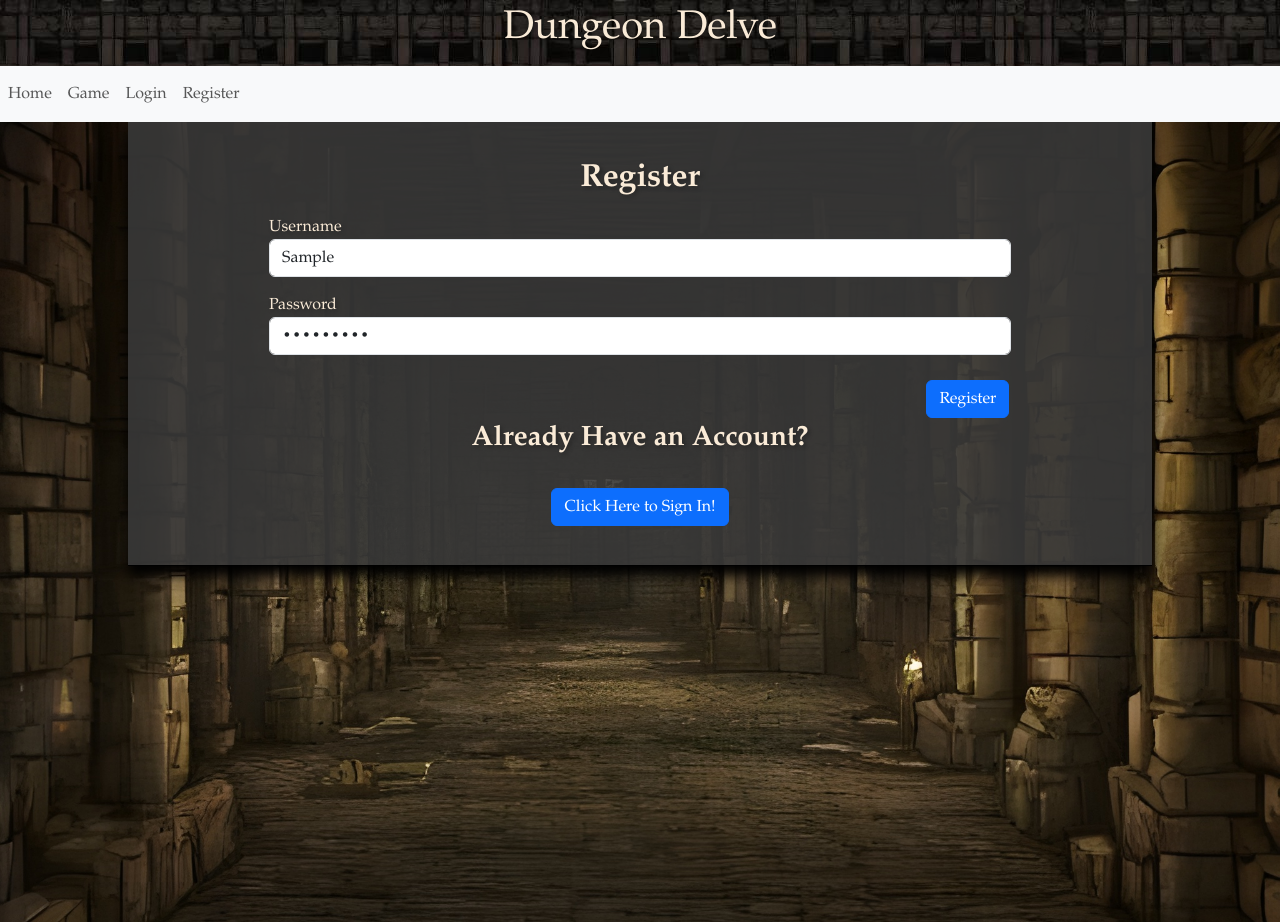
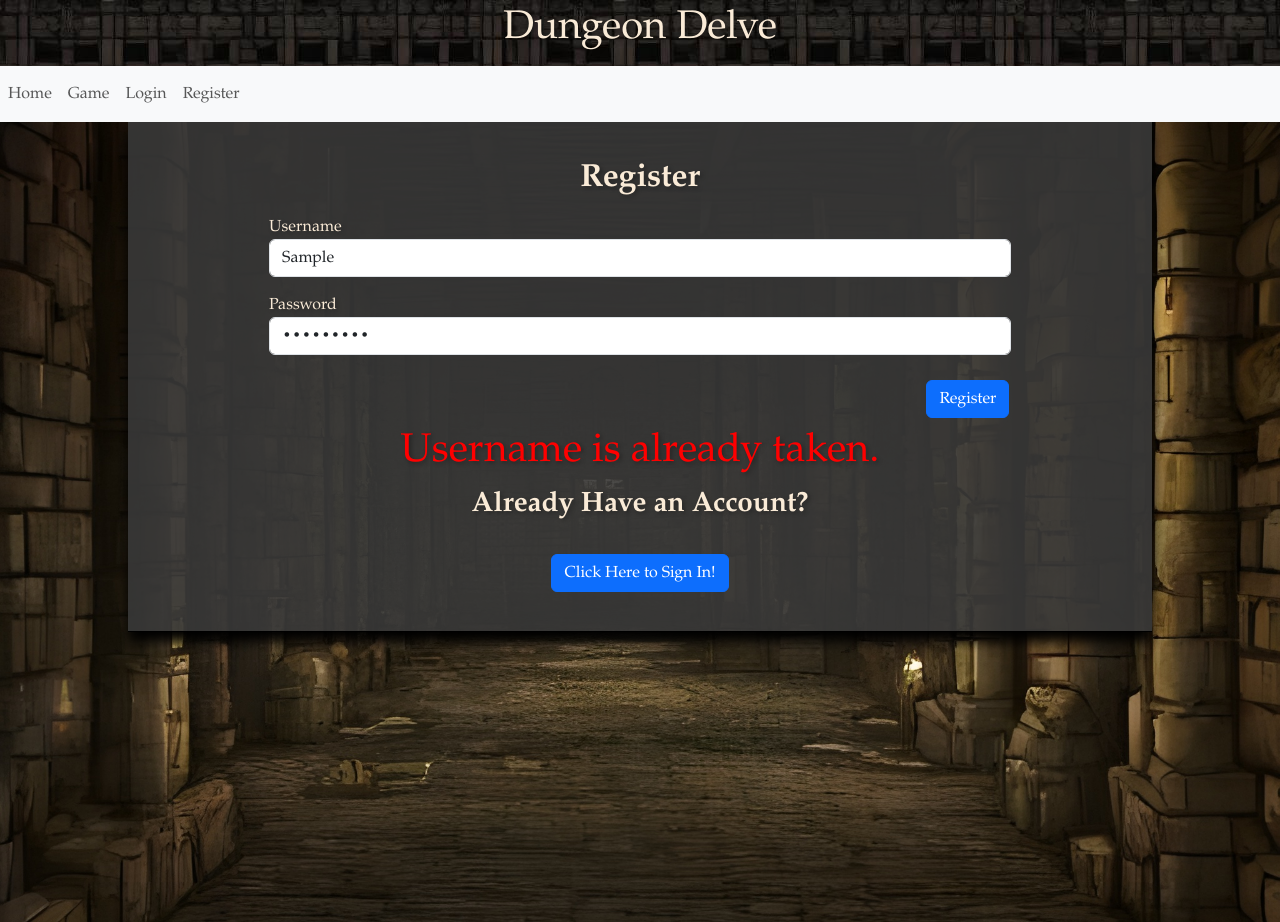
Before and after one commit to ScottCPetty/capstone_frontend, a React (Vite) app in the folder React/: page /registration in a window 1280 px wide. Both pictures are taken after typing "Sample", "Sample123" into the empty fields and a click on the button "Register". Built offline with nearby package versions, Linux system fonts and the light colour scheme; no server answers.

Commit message:
added error messages

```diff
--- a/React/src/components/Login/Login.jsx
+++ b/React/src/components/Login/Login.jsx
@@ -4,6 +4,7 @@ import { useLoginMutation } from "./LoginSlice";
 
 export default function Login({ setLoggedIn }) {
   const [loginUser] = useLoginMutation();
+  const [loginError, setLoginError] = useState(false)
 
   const navigate = useNavigate();
   const [form, setForm] = useState({
@@ -21,6 +22,7 @@ export default function Login({ setLoggedIn }) {
   const submit = async (e) => {
     e.preventDefault();
     // console.log("This is the form:", form);
+    setLoginError(false);
     try {
       let success = false;
       success = await loginUser(form).unwrap();
@@ -31,6 +33,7 @@ export default function Login({ setLoggedIn }) {
       }
     } catch (error) {
       console.log(error);
+      setLoginError(true);
     }
   };
 
@@ -71,6 +74,11 @@ export default function Login({ setLoggedIn }) {
             </button>
           </div>
         </form>
+        {loginError && (
+          <h1 style={{ color: "red", marginTop: "10px" }}>
+            Incorrect username and/or password.
+          </h1>
+        )}
         <div className="redirect-container">
           <h3>Not Signed In?</h3>
           <button
--- a/React/src/components/Register/Register.jsx
+++ b/React/src/components/Register/Register.jsx
@@ -4,6 +4,7 @@ import { useRegisterMutation } from "./RegisterSlice";
 
 export default function Register({ setLoggedIn }) {
   const [registerUser] = useRegisterMutation();
+  const [registerError, setRegisterError] = useState(false);
 
   const navigate = useNavigate();
   const [form, setForm] = useState({
@@ -21,6 +22,7 @@ export default function Register({ setLoggedIn }) {
   const submit = async (e) => {
     e.preventDefault();
     // console.log("This is the form:", form);
+    setRegisterError(false);
     try {
       let success = false;
       success = await registerUser(form).unwrap();
@@ -30,6 +32,7 @@ export default function Register({ setLoggedIn }) {
       }
     } catch (error) {
       console.log(error);
+      setRegisterError(true);
     }
   };
 
@@ -70,6 +73,11 @@ export default function Register({ setLoggedIn }) {
             </button>
           </div>
         </form>
+        {registerError && (
+          <h1 style={{ color: "red", marginTop: "10px" }}>
+            Username is already taken.
+          </h1>
+        )}
         <div className="redirect-container">
           <h3>Already Have an Account?</h3>
           <button
```
